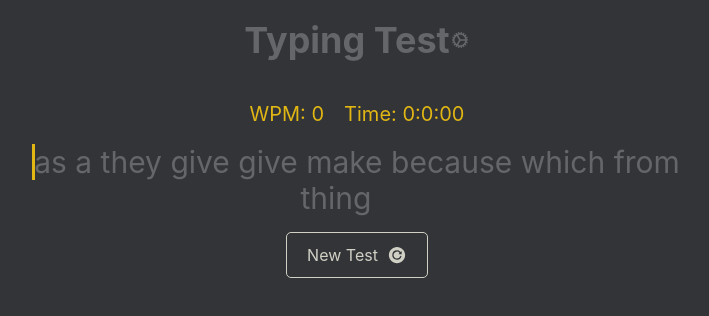
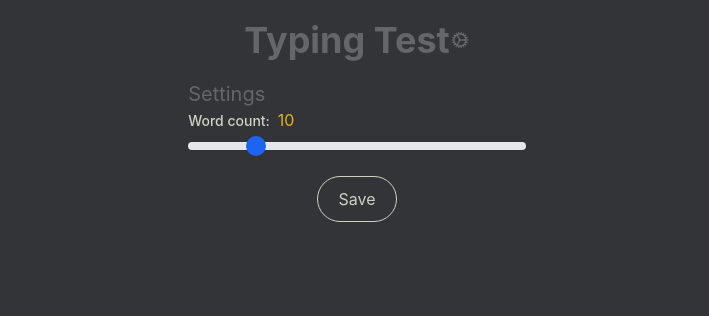
Before and after one commit to Bhanukamax/typing-test-bmax, a React (Vite) app: page / in a window 1280 px wide. Shown: the top 316 px of the page, without its empty margins (283-992 px from the left). Built offline with nearby package versions, Linux system fonts and the light colour scheme.

Commit message:
settings input

```diff
--- a/src/App.css
+++ b/src/App.css
@@ -166,7 +166,7 @@
     border: 1px solid var(--default-text);
     background: var(--default-bg);
     color: var(--default-text);
-    border-radius: 5px;
+
 }
 
 .header-line {
@@ -180,11 +180,6 @@
     border: 0;
 }
 
-.flex {
-    display: flex;
-    justify-content: space-between;
-    align-items: center;
-}
 
 .bg-none {
     background: none;
--- a/src/App.tsx
+++ b/src/App.tsx
@@ -12,8 +12,8 @@ enum AppScreen {
     SETTINGS,
 }
 
-const initialScreen = AppScreen.TEST;
-//const initialScreen = AppScreen.SETTINGS;
+//const initialScreen = AppScreen.TEST;
+const initialScreen = AppScreen.SETTINGS;
 
 function App() {
     const [screen, setScreen] = useState(initialScreen);
--- a/src/componets/Settings.tsx
+++ b/src/componets/Settings.tsx
@@ -1,16 +1,19 @@
 import { Label, RangeSlider, TextInput } from 'flowbite-react';
-import { ChangeEvent, useState } from 'react';
+import { ChangeEvent, useState, useRef, useEffect } from 'react';
 import { updateSetting, type SettingsType } from '../util/settings';
 
 type Props = {
-  onSave: () => void;
-  settings: SettingsType;
+    onSave: () => void;
+    settings: SettingsType;
 };
 
 export default function Settings({ onSave, settings }: Props) {
-    const [wordCount, setWordCount] = useState<number>(settings.wordCount);
+  const [wordCount, setWordCount] = useState<number>(settings.wordCount);
+  const inputRef = useRef<HTMLInputElement>(null);
 
     const handleWordCountChange = (e: ChangeEvent<HTMLInputElement>) => {
+        const value = e?.target?.value;
+        if (isNaN(Number(e?.target?.value))) return;
         setWordCount(Number(e?.target?.value) || wordCount);
     };
 
@@ -20,17 +23,22 @@ export default function Settings({ onSave, settings }: Props) {
         onSave();
     };
 
+  const handleClick = () => {
+    inputRef.current?.select();
+  }
     return (
-        <div className="color-sub">
+        <div className="color-sub flex just">
             <form className="form" onSubmit={handleSubmit}>
                 <h2 className="text-xl">Settings</h2>
 
                 <Label htmlFor="wordCount" className="color-text">
-                    Word count
+                    Word count:
                 </Label>
-                <TextInput
+                <input
+                  onClick={handleClick}
+                    ref={inputRef}
+                    className="color-main bg-bg border-0 pl-2"
                     id="wordCount"
-                    type="number"
                     min={1}
                     max={1000}
                     value={wordCount}
@@ -44,9 +52,11 @@ export default function Settings({ onSave, settings }: Props) {
                     onChange={handleWordCountChange}
                 />
 
-                <button className="button" type="submit">
-                    Save
-                </button>
+                <div className="flex justify-center">
+                    <button className="button mt-5 rounded-full" type="submit">
+                        Save
+                    </button>
+                </div>
             </form>
         </div>
     );
```
